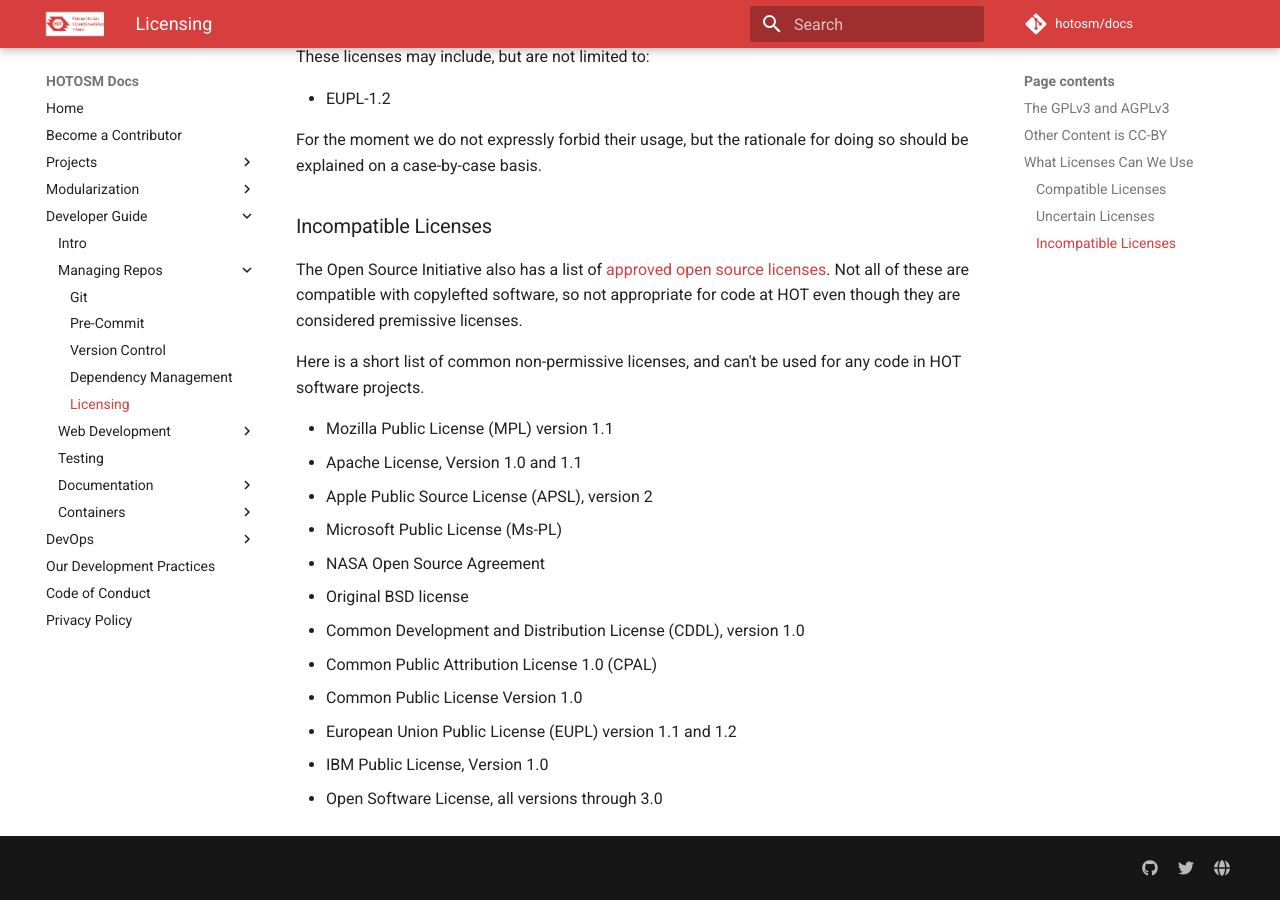
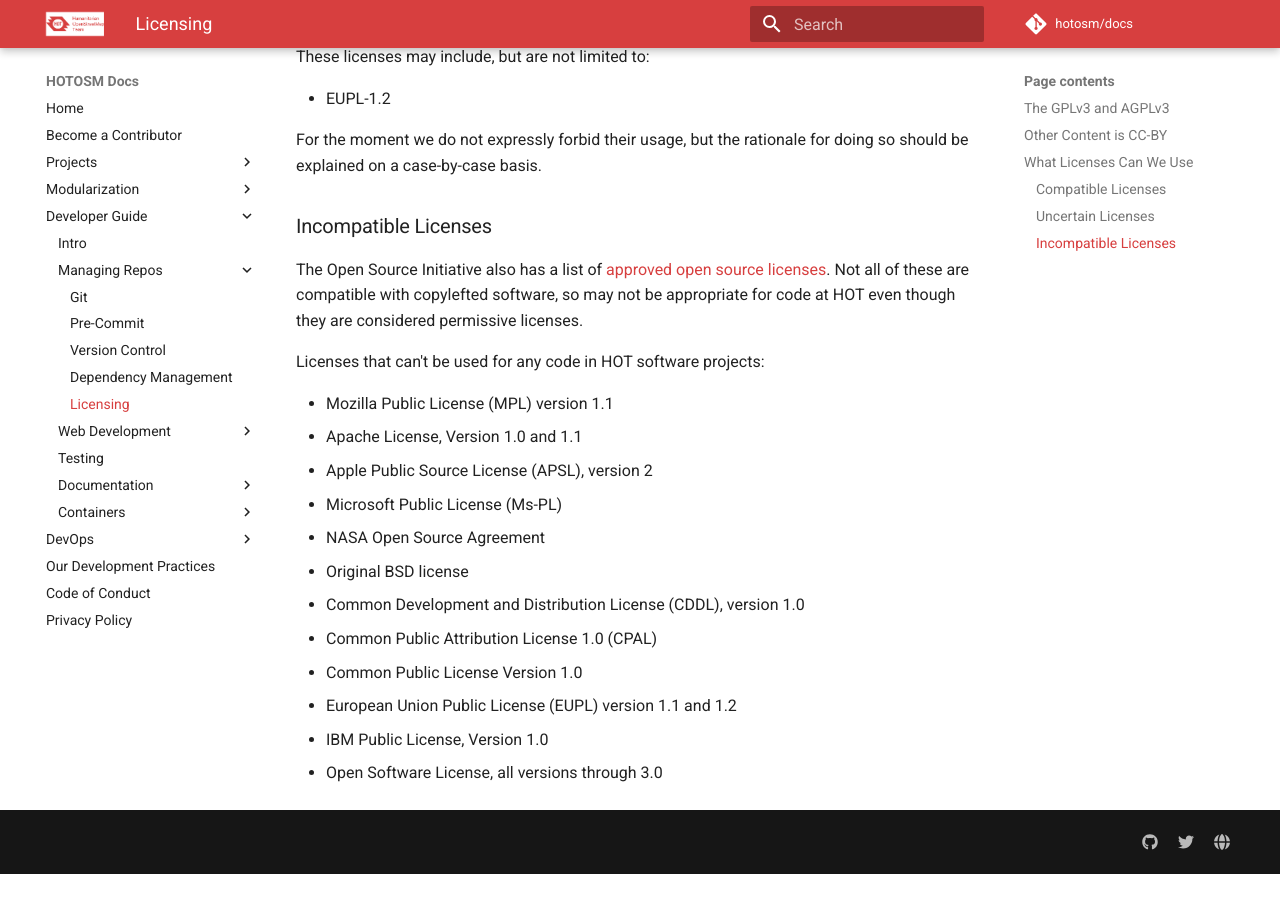
Before and after one commit to hotosm/docs, an MkDocs documentation site: the page built from docs/dev-guide/repo-management/licensing.md, in a window 1280 px wide and 900 px high, scrolled down 1889 px. Built offline with MkDocs 1.6.1 and Material for MkDocs 9.7.7, drawn with Linux system fonts in a browser that asks for light colours; comment, search, counter and statistics services are not loaded; after the commit the page ends 2763 px from its top, so only the background shows below that.

Commit message:
docs: tweak license descriptions page

```diff
--- a/docs/dev-guide/repo-management/licensing.md
+++ b/docs/dev-guide/repo-management/licensing.md
@@ -92,11 +92,10 @@ rationale for doing so should be explained on a case-by-case basis.
 
 The Open Source Initiative also has a list of [approved open source
 licenses](https://opensource.org/licenses). Not all of these are
-compatible with copylefted software, so not appropriate for code at
-HOT even though they are considered premissive licenses.
+compatible with copylefted software, so may not be appropriate for code at
+HOT even though they are considered permissive licenses.
 
-Here is a short list of common non-permissive licenses, and can't be
-used for any code in HOT software projects.
+Licenses that can't be used for any code in HOT software projects:
 
 - Mozilla Public License (MPL) version 1.1
 - Apache License, Version 1.0 and 1.1
```
